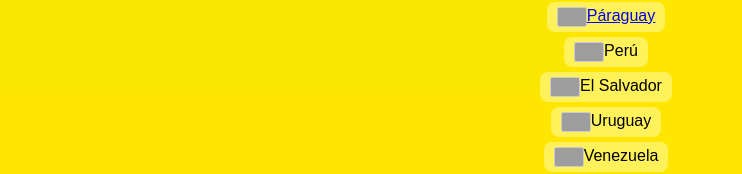
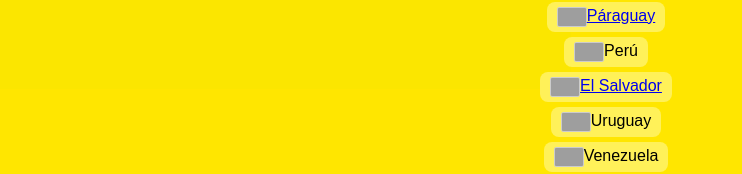
Before and after one commit to Munoz-04/Proyecto-Mercado-L_CX8, a plain HTML site: page principal/Index.html in a window 1280 px wide. Shown: the part 541-715 px from the top of the page, without its empty margins (399-1141 px from the left). Drawn offline with Linux system fonts and the light colour scheme; grey boxes are pictures that could not be loaded.

Commit message:
agregando la pagina de El Salvador

```diff
--- a/principal/Index.html
+++ b/principal/Index.html
@@ -37,7 +37,7 @@
             <button class="pais-btn"><img src="https://flagcdn.com/pa.svg" alt="Panamá"><a href="../mercado panama/Index.html">Pánama</a></button>
             <button class="pais-btn"><img src="https://flagcdn.com/py.svg" alt="Paraguay"><a href="../mercado paraguay/index.html">Páraguay</a></button>
             <button class="pais-btn"><img src="https://flagcdn.com/pe.svg" alt="Perú">Perú</button>
-            <button class="pais-btn"><img src="https://flagcdn.com/sv.svg" alt="El Salvador">El Salvador</button>
+            <button class="pais-btn"><img src="https://flagcdn.com/sv.svg" alt="El Salvador"><a href="../mercado salvador/index.html">El Salvador</a></button>
             <button class="pais-btn"><img src="https://flagcdn.com/uy.svg" alt="Uruguay">Uruguay</button>
             <button class="pais-btn"><img src="https://flagcdn.com/ve.svg" alt="Venezuela">Venezuela</button>
         </div>
```
